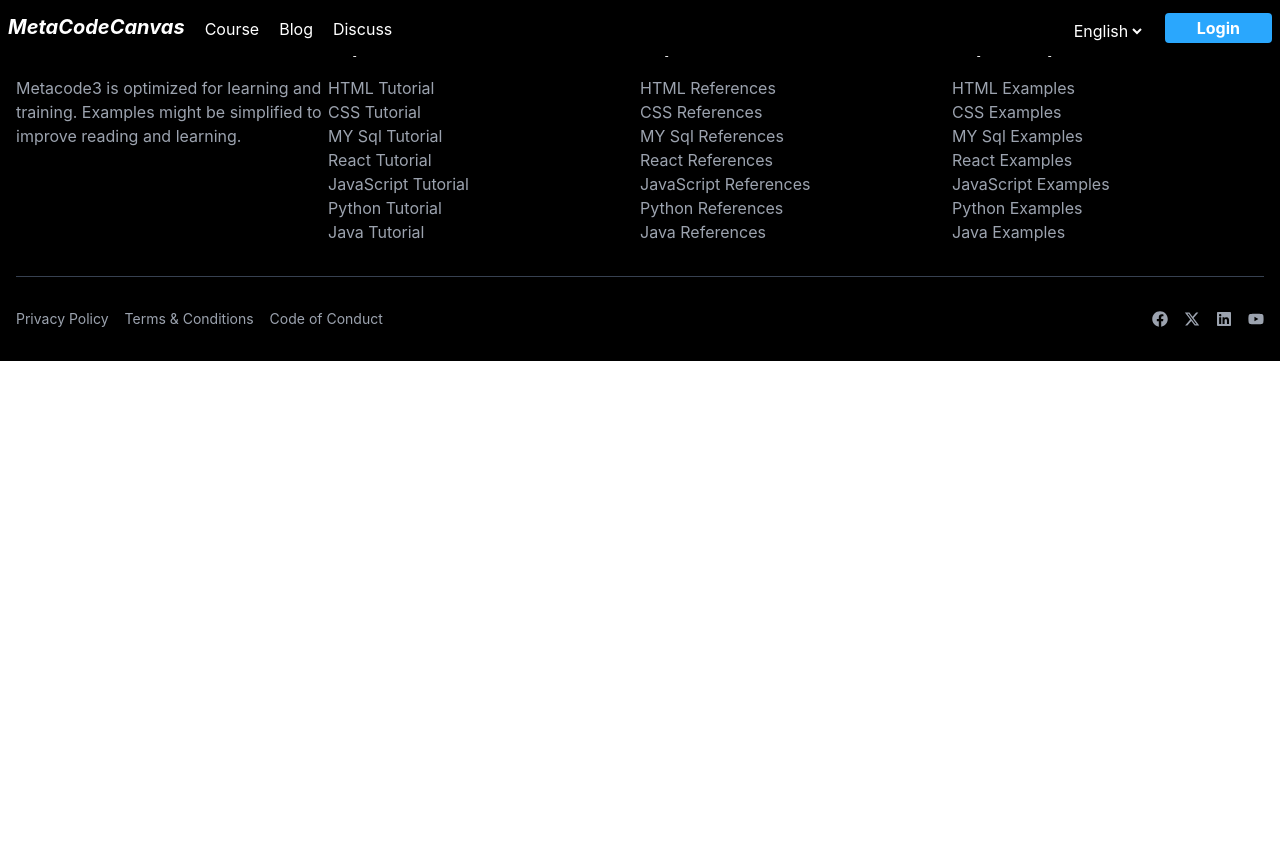
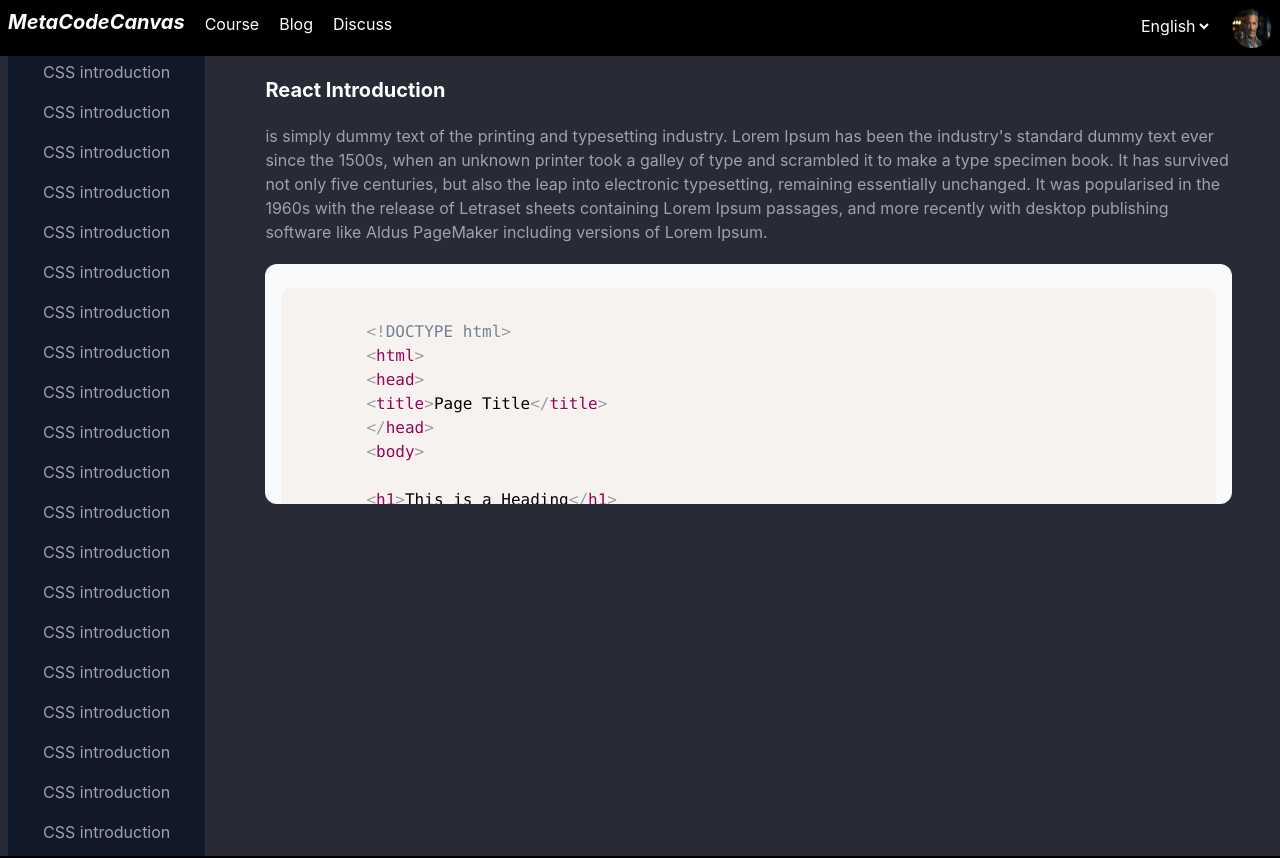
Before and after one commit to Mohammadnoorcse/metacodecanvas, a React (Vite) app in the folder client/: page /language/CSS in a window 1280 px wide. Shown: the top 858 px of the page. Before the commit the page ends 800 px from the top, so only its background shows below. Built offline with nearby package versions, Linux system fonts and the light colour scheme.

Commit message:
working language page

```diff
--- a/client/package.json
+++ b/client/package.json
@@ -15,7 +15,8 @@
     "react": "^18.2.0",
     "react-dom": "^18.2.0",
     "react-icons": "^5.2.1",
-    "react-router-dom": "^6.23.1"
+    "react-router-dom": "^6.23.1",
+    "react-syntax-highlighter": "^15.5.0"
   },
   "devDependencies": {
     "@types/react": "^18.2.66",
--- a/client/src/App.jsx
+++ b/client/src/App.jsx
@@ -5,6 +5,7 @@ import { Footer } from "./components/layout/Footer";
 import Blog from "./page/Blog";
 import Login from "./components/Login"
 import Registration from "./components/Registration";
+import Language from "./language/Language";
 const App = () => {
   return (
     <>
@@ -14,10 +15,10 @@ const App = () => {
 
         <Route path="/" element={<Home/>}/>
         <Route path="/blog" element={<Blog/>}/>
-        <Route path="/" element={<Home/>}/>
+        {/* <Route path="/" element={<Home/>}/> */}
         <Route path="/login" element={<Login/>}/>
         <Route path="/registration" element={<Registration/>}/>
-
+        <Route path="/language/:id" element={<Language/>}/>
 
 
        </Routes>
--- a/client/src/Data/Data.js
+++ b/client/src/Data/Data.js
@@ -10,8 +10,8 @@ export const Data = [
     content:[
         {
             title:"What is HTML?",
-            decription:""
-
+            decription:"",
+            code:""
         },
     ],
 
@@ -24,7 +24,8 @@ export const Data = [
     content:[
         {
             title:"What is HTML?",
-            decription:""
+            decription:"",
+            code:""
 
         },
     ],
@@ -38,7 +39,8 @@ export const Data = [
     content:[
         {
             title:"What is HTML?",
-            decription:""
+            decription:"",
+            code:""
 
         },
     ],
@@ -52,7 +54,8 @@ export const Data = [
     content:[
         {
             title:"What is HTML?",
-            decription:""
+            decription:"",
+            code:""
 
         },
     ],
@@ -66,7 +69,8 @@ export const Data = [
     content:[
         {
             title:"What is HTML?",
-            decription:""
+            decription:"",
+            code:""
 
         },
     ],
@@ -80,7 +84,8 @@ export const Data = [
     content:[
         {
             title:"What is HTML?",
-            decription:""
+            decription:"",
+            code:""
 
         },
     ],
@@ -94,7 +99,8 @@ export const Data = [
     content:[
         {
             title:"What is HTML?",
-            decription:""
+            decription:"",
+            code:""
 
         },
     ],
@@ -108,7 +114,8 @@ export const Data = [
     content:[
         {
             title:"What is HTML?",
-            decription:""
+            decription:"",
+            code:""
 
         },
     ],
@@ -122,7 +129,8 @@ export const Data = [
     content:[
         {
             title:"What is HTML?",
-            decription:""
+            decription:"",
+            code:""
 
         },
     ],
@@ -136,7 +144,8 @@ export const Data = [
     content:[
         {
             title:"What is HTML?",
-            decription:""
+            decription:"",
+            code:""
 
         },
     ],
@@ -150,7 +159,8 @@ export const Data = [
     content:[
         {
             title:"What is HTML?",
-            decription:""
+            decription:"",
+            code:""
 
         },
     ],
@@ -164,7 +174,8 @@ export const Data = [
     content:[
         {
             title:"What is HTML?",
-            decription:""
+            decription:"",
+            code:""
 
         },
     ],
@@ -178,7 +189,201 @@ export const Data = [
     content:[
         {
             title:"What is HTML?",
-            decription:""
+            decription:"",
+            code:""
+
+        },
+    ],
+
+   },
+    {_id:14,
+    header:"HTML",
+    language:"eng",
+    subTitle:'introduction',
+    content:[
+        {
+            title:"What is HTML?",
+            decription:"",
+            code:""
+        },
+    ],
+
+   },
+   {
+    _id:15,
+    header:"HTML",
+    language:"eng",
+    subTitle:'introduction',
+    content:[
+        {
+            title:"What is HTML?",
+            decription:"",
+            code:""
+
+        },
+    ],
+
+   },
+   {
+    _id:16,
+    header:"HTML",
+    language:"eng",
+    subTitle:'introduction',
+    content:[
+        {
+            title:"What is HTML?",
+            decription:"",
+            code:""
+
+        },
+    ],
+
+   },
+   {
+    _id:17,
+    header:"HTML",
+    language:"eng",
+    subTitle:'introduction',
+    content:[
+        {
+            title:"What is HTML?",
+            decription:"",
+            code:""
+
+        },
+    ],
+
+   },
+   {
+    _id:18,
+    header:"HTML",
+    language:"eng",
+    subTitle:'introduction',
+    content:[
+        {
+            title:"What is HTML?",
+            decription:"",
+            code:""
+
+        },
+    ],
+
+   },
+   {
+    _id:19,
+    header:"HTML",
+    language:"eng",
+    subTitle:'introduction',
+    content:[
+        {
+            title:"What is HTML?",
+            decription:"",
+            code:""
+
+        },
+    ],
+
+   },
+   {
+    _id:20,
+    header:"HTML",
+    language:"eng",
+    subTitle:'introduction',
+    content:[
+        {
+            title:"What is HTML?",
+            decription:"",
+            code:""
+
+        },
+    ],
+
+   },
+   {
+    _id:21,
+    header:"HTML",
+    language:"eng",
+    subTitle:'introduction',
+    content:[
+        {
+            title:"What is HTML?",
+            decription:"",
+            code:""
+
+        },
+    ],
+
+   },
+   {
+    _id:22,
+    header:"HTML",
+    language:"eng",
+    subTitle:'introduction',
+    content:[
+        {
+            title:"What is HTML?",
+            decription:"",
+            code:""
+
+        },
+    ],
+
+   },
+   {
+    _id:23,
+    header:"HTML",
+    language:"eng",
+    subTitle:'introduction',
+    content:[
+        {
+            title:"What is HTML?",
+            decription:"",
+            code:""
+
+        },
+    ],
+
+   },
+   {
+    _id:24,
+    header:"HTML",
+    language:"eng",
+    subTitle:'introduction',
+    content:[
+        {
+            title:"What is HTML?",
+            decription:"",
+            code:""
+
+        },
+    ],
+
+   },
+   {
+    _id:25,
+    header:"HTML",
+    language:"eng",
+    subTitle:'introduction',
+    content:[
+        {
+            title:"What is HTML?",
+            decription:"",
+            code:""
+
+        },
+    ],
+
+   },
+   {
+    _id:26,
+    header:"HTML",
+    language:"eng",
+    subTitle:'introduction',
+    content:[
+        {
+            title:"What is HTML?",
+            decription:"",
+            code:""
 
         },
     ],
--- a/client/src/components/Login.jsx
+++ b/client/src/components/Login.jsx
@@ -1,5 +1,6 @@
 import React, { Fragment } from 'react'
 import { useNavigate } from 'react-router-dom';
+
 
 function Login() {
   const navigate = useNavigate();
--- a/client/src/components/home/HeaderCards.jsx
+++ b/client/src/components/home/HeaderCards.jsx
@@ -3,7 +3,7 @@ import { Link } from "react-router-dom"
 
 const HeaderCards = ({value}) => {
   return (
-    <Link to={value.name} className="w-full">
+    <Link to={`language/${value.name}`} className="w-full">
        <div className="h-auto flex justify-center items-center rounded-2xl card-item" style={{backgroundColor:`${value.bg}`}}>
         <img src={value.icon} alt={value.name} className="w-[10rem] h-[10rem]" />
 
--- a/client/src/components/home/Home2.jsx
+++ b/client/src/components/home/Home2.jsx
@@ -3,7 +3,7 @@ import {HeaderCard} from "../../Data/HeaderCard.js"
 import HeaderCards from './HeaderCards.jsx'
 const Home2 = () => {
   return (
-    <div className="home2 width-100  w-center h-auto">
+    <div className="home2 width-100  w-center h-auto" >
         <div className="home2-content container-content flex flex-col gap-5 justify-center items-center">
            <h2 className='py-4 lg:text-4xl md:text-4xl sm:text-3xl tracking-tight font-bold'>Choose a tutorial for you</h2>
            <div className='headercard gap-5'>
--- a/client/src/components/home/home.css
+++ b/client/src/components/home/home.css
@@ -31,6 +31,7 @@
 .home2{
     background-color: #282A35;
     color: white !important;
+    padding-bottom: 1rem;
 
 }
 
--- a/client/src/components/layout/Navbar.jsx
+++ b/client/src/components/layout/Navbar.jsx
@@ -9,10 +9,11 @@ const Navbar = () => {
   const navigate = useNavigate();
   const [drop,setDrop] = useState(false);
 
-  const user = false;
+  const user = true;
+  const admin = true;
   return (
     <>
-     <div className="navbar width-100 w-center h-14 fixed top-0" >
+     <div className="navbar width-100 w-center h-14 fixed top-0 z-30" >
       <div className="navbar-content container-content flex justify-between content-center">
          <div className="navbar-item-1 flex gap-5 justify-center content-center ">
             {/* <img src={logo} alt="logo" className=""/> */}
@@ -20,7 +21,7 @@ const Navbar = () => {
             <Link to="/" className="text-xl font-bold italic cursor-pointer">MetaCodeCanvas</Link>
             </div>
              <div className="gap-5 course-item ">
-              <Link to="/">Course</Link>
+              <Link to="/course">Course</Link>
               <Link to="/blog">Blog</Link>
               <Link to="/">Discuss</Link>
              </div>
@@ -33,15 +34,26 @@ const Navbar = () => {
 
         </select>
           </div>
-          {user?<>
+          {user?admin?<>
               <img src={profile} alt="profile"  className="w-10 h-10 rounded-full cursor-pointer" onClick={()=>setDrop(!drop)}/>
               <div className={drop?"absolute  flex flex-col  gap-1 drop-item":"hidden"}>
                 <Link to="/">Profile</Link>
-                <Link to="/">Profile</Link>
+                <Link to="/deshboard">Deshboard</Link>
                 <Link to="/">Profile</Link>
               </div>
 
-          </>:<>
+          </>:
+          <>
+          <img src={profile} alt="profile"  className="w-10 h-10 rounded-full cursor-pointer" onClick={()=>setDrop(!drop)}/>
+          <div className={drop?"absolute  flex flex-col  gap-1 drop-item":"hidden"}>
+            <Link to="/">Profile</Link>
+            <Link to="/">Profile</Link>
+            <Link to="/">Profile</Link>
+          </div>
+
+      </>
+
+          :<>
           <button className="px-8 py-0.5 font-bold cursor-pointer login-btn" onClick={()=>navigate("/login")}>Login</button>
 
           </>}
--- a/client/src/components/layout/layout.css
+++ b/client/src/components/layout/layout.css
@@ -50,7 +50,7 @@
         right: 0;
     }
 }
-@media(max-width:430px){
+@media(max-width:670px){
     .course-item{
         display: none;
     }
--- /dev/null
+++ b/client/src/language/Language.jsx
@@ -0,0 +1,98 @@
+
+import "./language.css";
+import {Data} from "../Data/Data";
+import {useParams} from "react-router-dom";
+import { Prism as SyntaxHighlighter } from 'react-syntax-highlighter';
+import {FaBars} from "react-icons/fa"
+import { useState } from "react";
+
+const code=[
+    {
+        value:`
+        <!DOCTYPE html>
+        <html>
+        <head>
+        <title>Page Title</title>
+        </head>
+        <body>
+
+        <h1>This is a Heading</h1>
+        <p>This is a paragraph.</p>
+
+        </body>
+        </html>`
+    }
+]
+
+const Language = () => {
+    const {id} = useParams();
+    const [mobaileView,setMobaile] = useState(false);
+    const onClickHandlar = ()=>{
+      //get(now params ,name)
+    }
+  return (
+    <div className="width-100 h-auto text-white w-center lanaguage ">
+      <div className="container-content relative flex  md:gap-5 gap-3">
+        <div className="w-60 min-h-screen sidebar">
+         {/* Sidebar */}
+        <div className="w-full max-h-screen bg-gray-900 flex  flex-col gap-2 md:px-2 mt-14 overflow-hidden overflow-y-auto scroll-smooth scrollbar-hide">
+         {/* sideitem */}
+         {Data.map((value)=>(
+           <div key={value._id} className="sideitem w-full py-1 text-center hover:bg-gray-700 cursor-pointer rounded-lg ">
+           <span className="text-gray-400 hover:text-white" onClick={onClickHandlar}>{id} {value.subTitle}</span>
+       </div>
+         ))}
+
+        </div>
+
+        </div>
+        {/* mobaile view */}
+        <div className="w-60 min-h-screen absolute left-0 mobaile-sidebar">
+            <FaBars className="mt-14 ml-2 fixed cursor-pointer" onClick={()=>setMobaile(!mobaileView)}/>
+
+        <div className={mobaileView?"w-full max-h-screen bg-gray-900 flex  flex-col gap-2 md:px-2 mt-14 overflow-hidden overflow-y-auto scroll-smooth scrollbar-hide":"hidden"}>
+
+         {Data.map((value)=>(
+           <div key={value._id} className="sideitem w-full py-1 text-center hover:bg-gray-700 cursor-pointer rounded-lg ">
+           <span className="text-gray-400 hover:text-white" onClick={onClickHandlar}>{id} {value.subTitle}</span>
+       </div>
+         ))}
+
+        </div>
+
+        </div>
+
+         {/* other part */}
+          <div className="w-full max-h-screen flex flex-col md:px-5 gap-5 mt-14 px-0 overflow-hidden hover:overflow-y-auto scroll-smooth scrollbar-hide">
+            {/* item */}
+            <div className="flex flex-col md:px-5 px-0 gap-5">
+            <span className="pt-5 font-bold text-xl">React Introduction</span>
+             <p className="text-gray-400">is simply dummy text of the printing and typesetting industry. Lorem Ipsum has been the industry's
+                standard dummy text ever since the 1500s, when an unknown printer took a galley of type and scrambled it
+                 to make a type specimen book. It has survived not only five centuries, but also the leap into electronic
+                  typesetting, remaining essentially unchanged. It was popularised in the 1960s with the release of Letraset
+                   sheets containing Lorem Ipsum passages, and more recently with desktop
+                 publishing software like Aldus PageMaker including versions of Lorem Ipsum.
+            </p>
+            <div className="max-h-[15rem] bg-gray-50 rounded-xl text-black md:px-4 px-0 py-4 overflow-hidden overflow-y-auto">
+
+
+               <SyntaxHighlighter
+               language="html"
+               customStyle={{borderRadius:"10px",padding:"8px"}}
+               wrapLongLines={true}
+               wrapLines={true}
+               >
+               {code[0].value}
+
+              </SyntaxHighlighter>
+            </div>
+            </div>
+
+          </div>
+      </div>
+    </div>
+  )
+}
+
+export default Language
--- /dev/null
+++ b/client/src/language/language.css
@@ -0,0 +1,15 @@
+.lanaguage{
+    background-color: #282A35;
+}
+.mobaile-sidebar{
+    display: none;
+}
+
+@media (max-width:600px) {
+    .sidebar{
+        display: none;
+    }
+    .mobaile-sidebar{
+        display: block;
+    }
+}
--- a/client/tailwind.config.js
+++ b/client/tailwind.config.js
@@ -6,5 +6,19 @@ export default {
   theme: {
     extend: {},
   },
-  plugins: [],
+  plugins: [
+    function ({ addUtilities }) {
+      addUtilities({
+        '.scrollbar-hide': {
+          /* Hide scrollbar for IE, Edge and Firefox */
+          '-ms-overflow-style': 'none',  /* IE and Edge */
+          'scrollbar-width': 'none',  /* Firefox */
+          /* Hide scrollbar for Chrome, Safari and Opera */
+          '&::-webkit-scrollbar': {
+            display: 'none'
+          }
+        }
+      });
+    }
+  ],
 }
```
Also changed, not shown: 1 other file (tests, documents, lock files or other folders).
